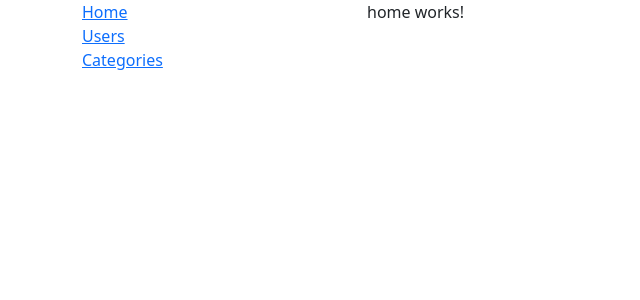
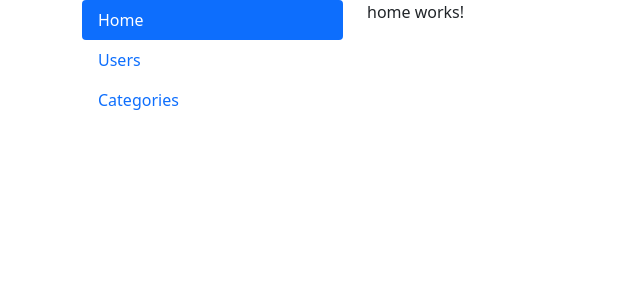
Before and after one commit to batra24-deepanshu/angular-routing, an Angular app: page / in a window 1280 px wide. Shown: the top 300 px of the page, without its empty margins (0-640 px from the left). Built offline with nearby package versions, Linux system fonts and the light colour scheme.

Commit message:
styling routerLink using routerLinkActive and routerLinkActiveOptions

```diff
--- a/src/app/app.component.html
+++ b/src/app/app.component.html
@@ -1,10 +1,10 @@
 <div class="container">
   <div class="row">
     <div class="col-md-3">
-      <ul class="nav flex-column">
-        <li class="nav-item"><a routerLink="/">Home</a></li>
-        <li class="nav-item"><a routerLink="/users">Users</a></li>
-        <li class="nav-item"><a [routerLink]="['/categories']">Categories</a></li>
+      <ul class="nav flex-column nav-pills">
+        <li class="nav-item"><a class="nav-link" routerLink="/" routerLinkActive="active" [routerLinkActiveOptions]="{exact:true}">Home</a></li>
+        <li class="nav-item"><a class="nav-link" routerLink="/users" routerLinkActive="active">Users</a></li>
+        <li class="nav-item"><a class="nav-link" [routerLink]="['/categories']" routerLinkActive="active">Categories</a></li>
 
       </ul>
     </div>
```
